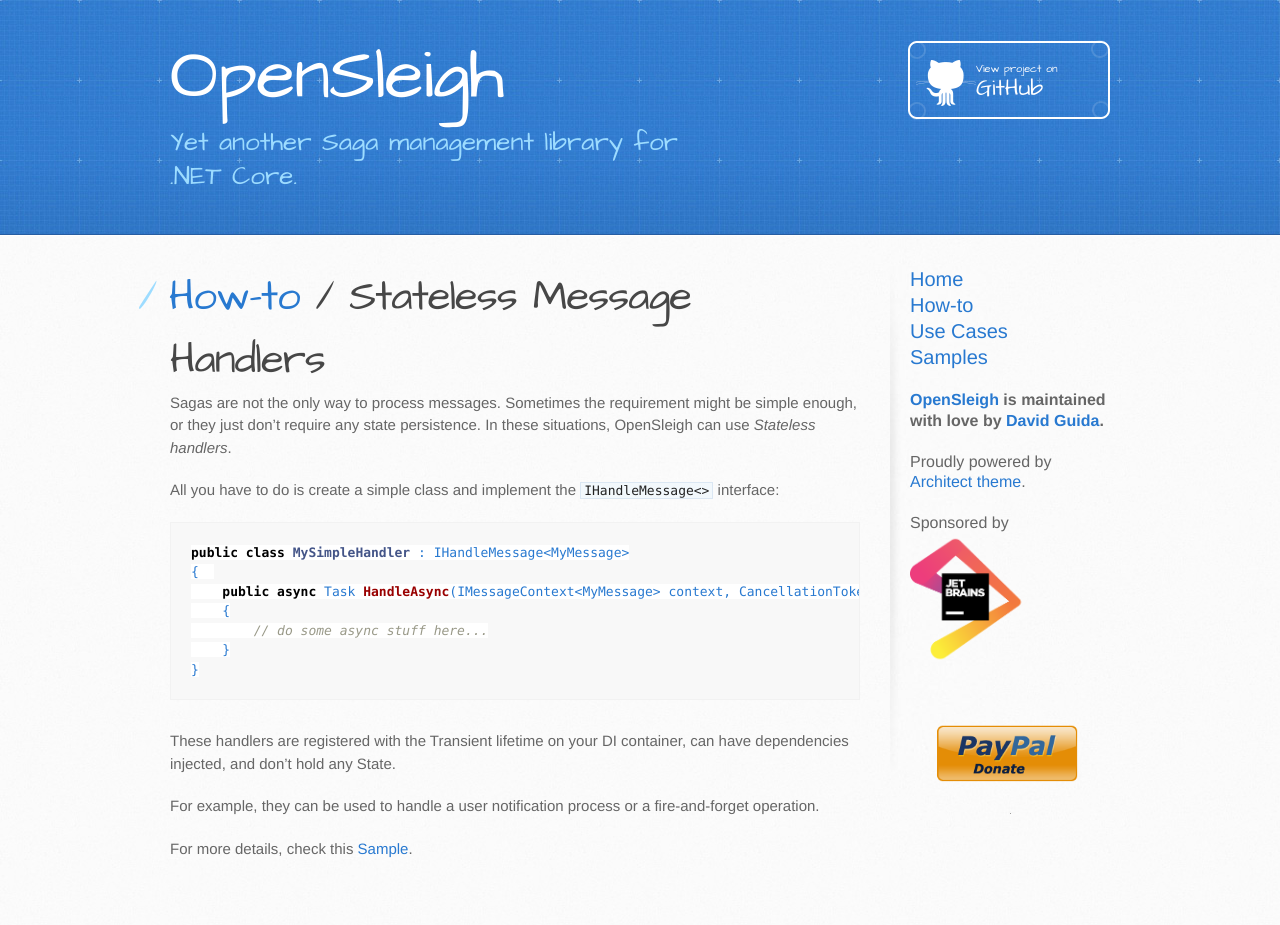
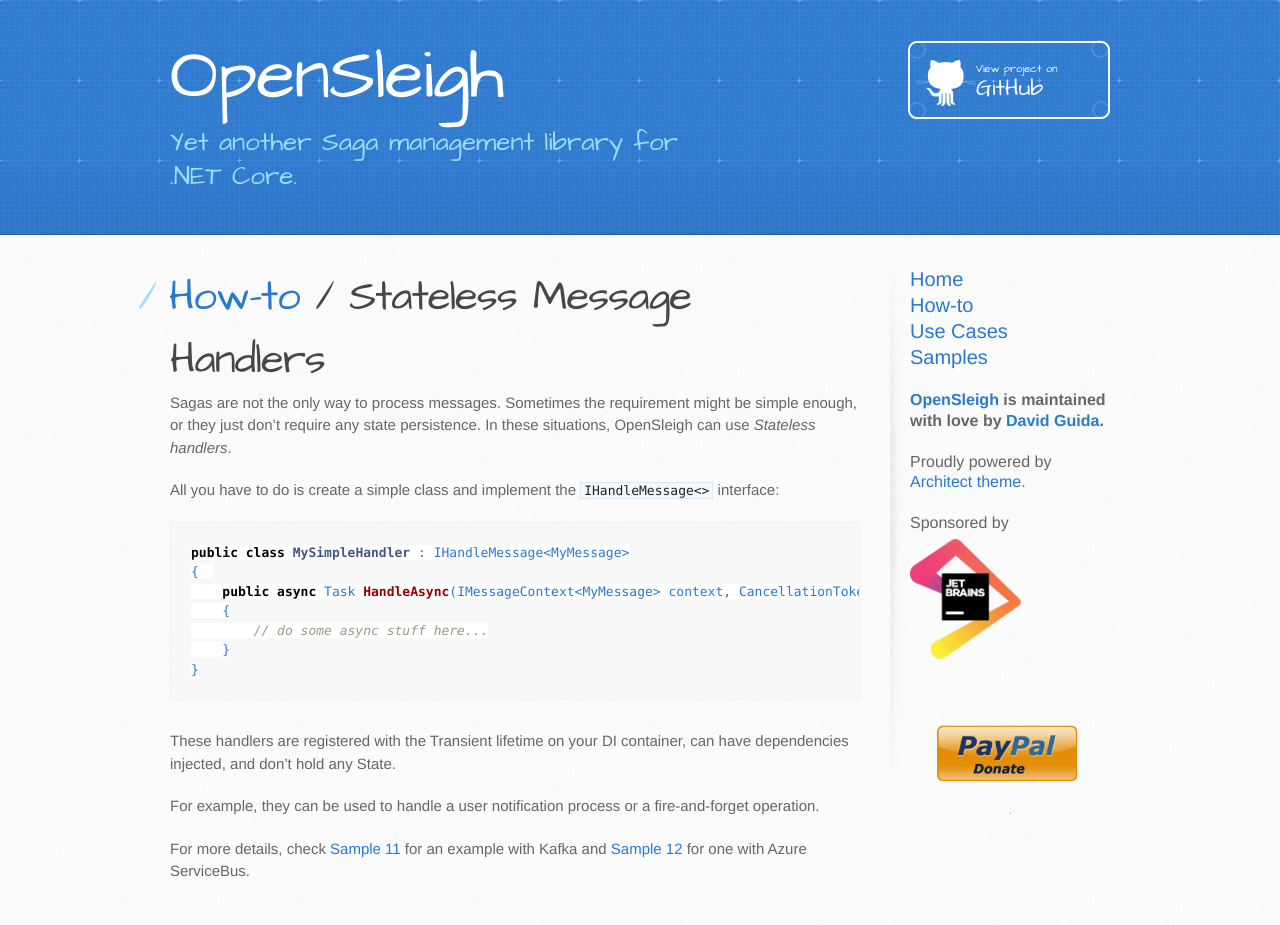
Before and after one commit to mizrael/OpenSleigh-Web, a Jekyll site: the page built from how-to/stateless-message-handlers.md, in a window 1280 px wide. Built offline with Jekyll 4.4.1, drawn with Linux system fonts in a browser that asks for light colours; before the commit the page ends 903 px from its top, so only the background shows below that.

Commit message:
added new sample

```diff
--- a/how-to/stateless-message-handlers.md
+++ b/how-to/stateless-message-handlers.md
@@ -22,4 +22,4 @@ These handlers are registered with the Transient lifetime on your DI container,
 
 For example, they can be used to handle a user notification process or a fire-and-forget operation.
 
-For more details, check this <a href='https://github.com/mizrael/OpenSleigh/tree/develop/samples/Sample11' target='_blank'>Sample</a>.
+For more details, check <a href='https://github.com/mizrael/OpenSleigh/tree/develop/samples/Sample11' target='_blank'>Sample 11</a> for an example with Kafka and <a href='https://github.com/mizrael/OpenSleigh/tree/develop/samples/Sample12' target='_blank'>Sample 12</a> for one with Azure ServiceBus.
```
Also changed, not shown: samples/index.md (+2 -0 lines).
